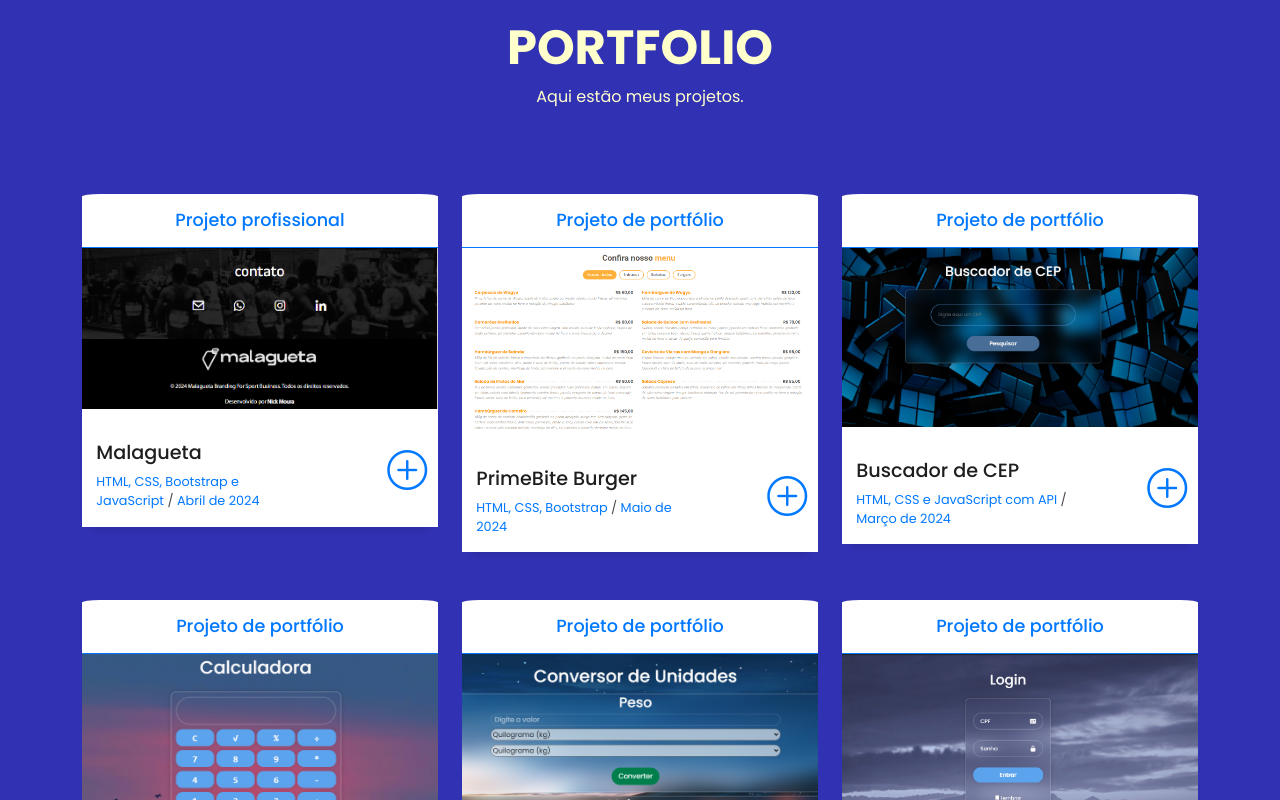
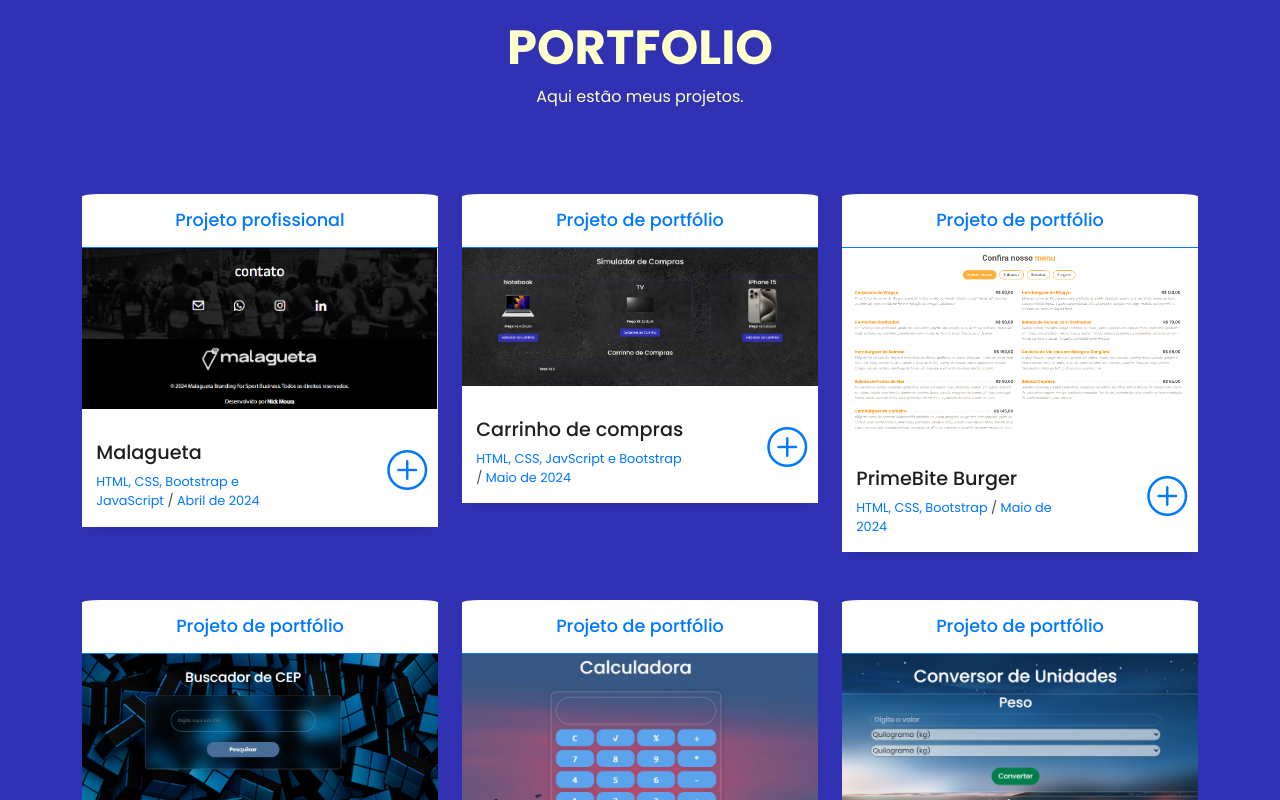
Before and after one commit to nickmoura/portfolio, a plain HTML site: page index.html in a window 1280 px wide. Shown: the part 1580-2380 px from the top of the page. Drawn offline with Linux system fonts and the light colour scheme.

Commit message:
PTF-17 added to portfolio

```diff
--- a/index.html
+++ b/index.html
@@ -294,6 +294,35 @@
                   <div class="col-sm-4">
                     <div class="w-like">
                       <a href="https://www.wemalagueta.com.br" target="_blank"> <span class="bi bi-plus-circle"></span></a>
+                    </div>
+                  </div>
+                </div>
+              </div>
+            </div>
+          </div>
+          <div class="col-md-4">
+            <div class="proj-type-cont">
+              <h2 class="proj-type-text">Projeto de portfólio</h2>
+            </div>
+            <div class="work-box">
+              <a href="assets/img/fotos-projetos/carrinho.png" data-gallery="portfolioGallery"
+                class="portfolio-lightbox">
+                <div class="work-img">
+                  <img src="assets/img/fotos-projetos/carrinho.png" alt="" class="img-fluid">
+                </div>
+              </a>
+              <div class="work-content">
+                <div class="row">
+                  <div class="col-sm-8">
+                    <h2 class="w-title">Carrinho de compras</h2>
+                    <div class="w-more">
+                      <span class="w-ctegory">HTML, CSS, JavScript e Bootstrap</span> / <span class="w-date">Maio de
+                        2024</span>
+                    </div>
+                  </div>
+                  <div class="col-sm-4">
+                    <div class="w-like">
+                      <a href="/pages/carrinho.html" target="_blank"> <span class="bi bi-plus-circle"></span></a>
                     </div>
                   </div>
                 </div>
```
Also changed, not shown: assets/img/fotos-projetos/carrinho.png (added).
